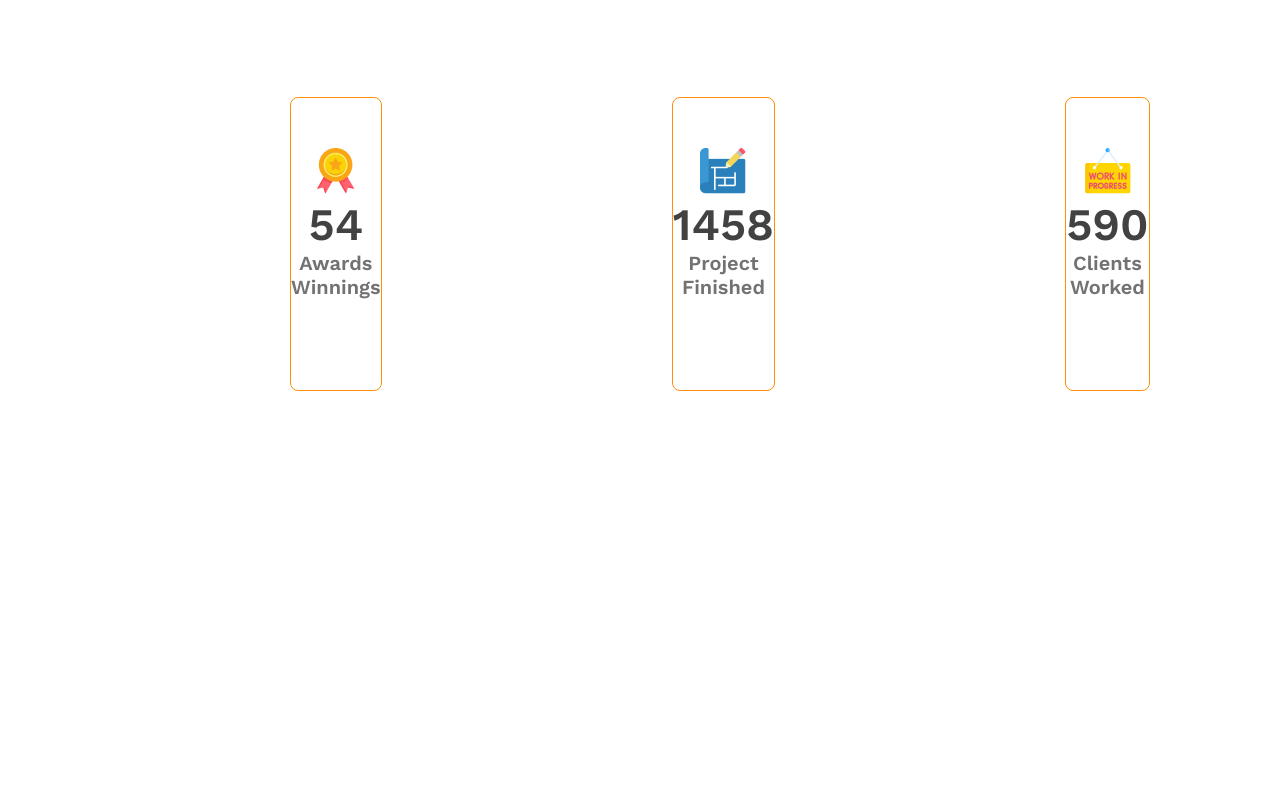
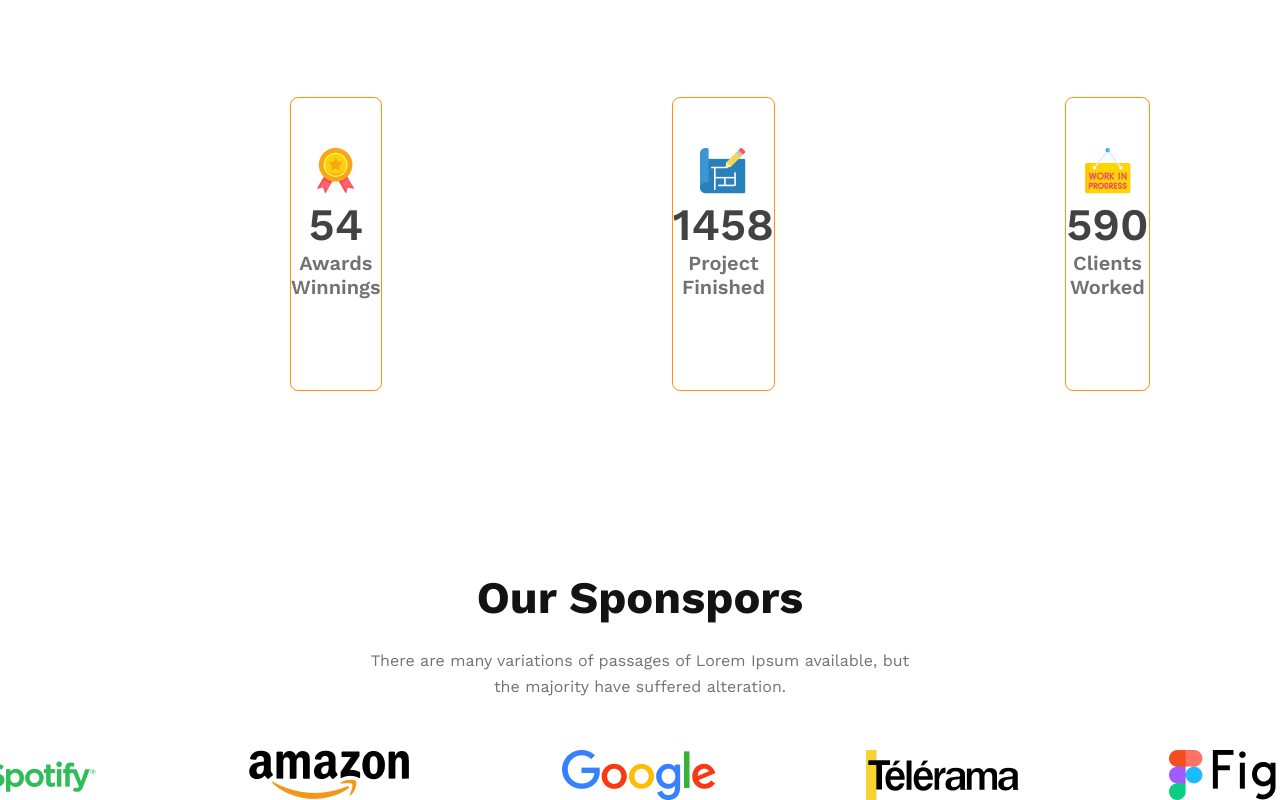
Before and after one commit to ibrahim231217/g3-architect, a plain HTML site: page index.html in a window 1280 px wide. Shown: the part 4388-5188 px from the top of the page. Before the commit the page ends 4779 px from the top, so only its background shows below. Drawn offline with nearby package versions, Linux system fonts and the light colour scheme; a web font is replaced by a local one.

Commit message:
fact-section

```diff
--- a/index.html
+++ b/index.html
@@ -164,6 +164,23 @@
             </div>
         </section>
 
+    <section class="sponsor">
+
+            <div class="sponsor-header-para">
+                <h3>Our Sponspors</h3>
+                <p>There are many variations of passages of Lorem Ipsum available, but <br>the majority have suffered
+                    alteration.</p>
+
+            </div>
+
+            <div class="sponsor-pic">
+                <img src="/images/sponsors/spotify.png" alt="">
+                <img src="/images/sponsors/amazon.png" alt="">
+                <img src="/images/sponsors/google.png" alt="">
+                <img src="/images/sponsors/telerama.png" alt="">
+                <img src="/images/sponsors/figma.png" alt="">
+            </div>
+        </section>
 
 </main>
 
--- a/styles.css
+++ b/styles.css
@@ -390,6 +390,56 @@ line-height: normal;
 }
 
 
+.sponsor {
+    margin-top: 180px;
+}
+.sponsor-header-para {
+text-align: center;
+justify-content: center;
+align-items: center;
+margin: 0px auto;
+
+
+/* margin 0px auto dile ekdom majkhane choe ase */
+
+}
+
+.sponsor-header-para h3 {
+    color: var(--Dark-01, #131313);
+font-family: "Work Sans";
+font-size: 45px;
+font-style: normal;
+font-weight: 700;
+line-height: normal;
+
+/* width: 373px;
+height: 53px; */
+}
+.sponsor-pic {
+    display: flex;
+}
+
+.sponsor-header-para p {
+    /* width: 542px; */
+    /* height: 53px;  */
+    color: var(--Dark-03, #727272);
+text-align: center;
+font-family: "Work Sans";
+font-size: 16px;
+font-style: normal;
+font-weight: 400;
+line-height: 26px;
+padding-top: 24px;
+padding-bottom: 50px;
+
+
+}
+.sponsor-pic {
+    display: flex;
+    gap: 150px;
+    justify-content: center;
+}
+
 
 @media screen and (max-width:576px) {
 
```
